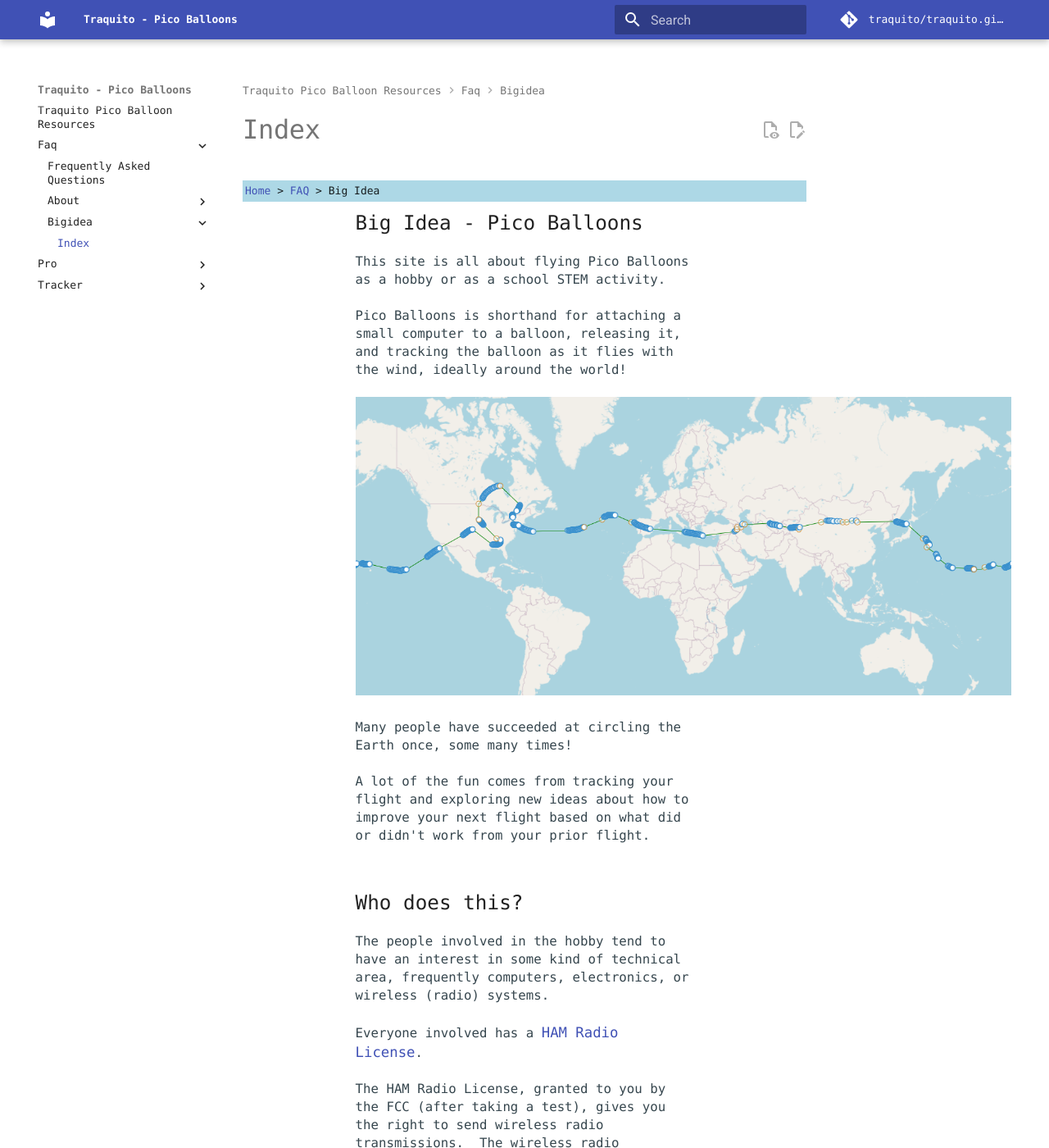
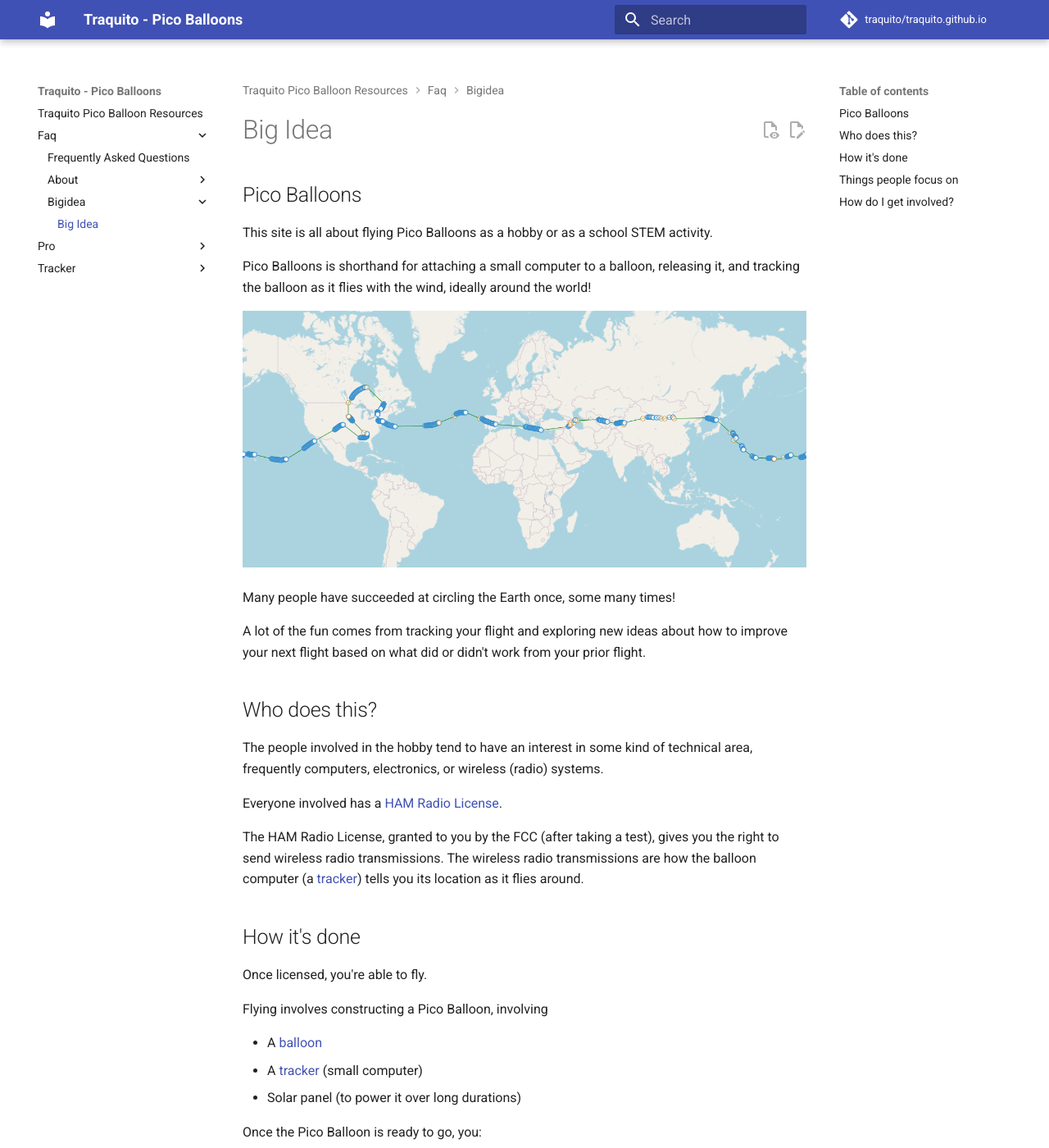
Before and after one commit to traquito/traquito.github.io, an MkDocs documentation site: the page built from docs/faq/bigidea/README.md, in a window 1280 px wide and 1400 px high. Shown: the whole window at 82% size. Built offline with MkDocs 1.6.1 and Material for MkDocs 9.7.7, drawn with Linux system fonts in a browser that asks for light colours; comment, search, counter and statistics services are not loaded; some of the changed text lies outside the part shown.

Commit message:
faq/bigidea/ index now markdown

```diff
--- a/docs/faq/bigidea/README.md
+++ b/docs/faq/bigidea/README.md
@@ -1,80 +1,48 @@
-<!DOCTYPE html>
-<html lang="en">
-  <head>
-    <meta charset="utf-8">
-    <title>Big Idea - Traquito</title>
+# Big Idea
 
-    <!-- Google tag (gtag.js) -->
-    <script async src="https://www.googletagmanager.com/gtag/js?id=G-07H1M3KB40"></script>
-    <script>
-        window.dataLayer = window.dataLayer || [];
-        function gtag(){dataLayer.push(arguments);}
-        gtag('js', new Date());
+## Pico Balloons
 
-        gtag('config', 'G-07H1M3KB40');
-        </script>
-
-<link rel="stylesheet" type="text/css" href="/css/traquito.css">
-<style>
-</style>
-  </head>
-  <body>
-    <div class="linkbar">
-        <a href="/" target="_blank">Home</a> > <a href="/faq" target="_blank">FAQ</a> > Big Idea
-    </div>
-
-    <section class="allcontent">
-
-        <section class="content">
-            <span class="heading">Big Idea - Pico Balloons</span>
-            <pre class="text">
 This site is all about flying Pico Balloons as a hobby or as a school STEM activity.
 
 Pico Balloons is shorthand for attaching a small computer to a balloon, releasing it, and tracking the balloon as it flies with the wind, ideally around the world!
 
-<a href="/search/spots/dashboard/?band=20m&channel=269&callsign=KD2KDD&limit=2000&dtGte=2023-05-08&dtLte=2023-06-01" target="_blank"><img src="around_the_world.png"></a>
+[![](around_the_world.png)](/search/spots/dashboard/?band=20m&channel=269&callsign=KD2KDD&limit=2000&dtGte=2023-05-08&dtLte=2023-06-01)
 
 Many people have succeeded at circling the Earth once, some many times!
 
 A lot of the fun comes from tracking your flight and exploring new ideas about how to improve your next flight based on what did or didn't work from your prior flight.
-            </pre>
-        </section>
 
-        <section class="content">
-            <span class="heading">Who does this?</span>
-            <pre class="text">
+
+## Who does this?
+
 The people involved in the hobby tend to have an interest in some kind of technical area, frequently computers, electronics, or wireless (radio) systems.
 
-Everyone involved has a <a href="https://www.arrl.org/ham-radio-licenses" target="_blank">HAM Radio License</a>.
+Everyone involved has a [HAM Radio License](https://www.arrl.org/ham-radio-licenses).
 
-The HAM Radio License, granted to you by the FCC (after taking a test), gives you the right to send wireless radio transmissions.  The wireless radio transmissions are how the balloon computer (a <a href="/tracker" target="_blank">tracker</a>) tells you its location as it flies around.
-            </pre>
-        </section>
+The HAM Radio License, granted to you by the FCC (after taking a test), gives you the right to send wireless radio transmissions.  The wireless radio transmissions are how the balloon computer (a [tracker](/tracker)) tells you its location as it flies around.
 
-        <section class="content">
-            <span class="heading">How it's done</span>
-            <pre class="text">
+
+## How it's done
+
 Once licensed, you're able to fly.
 
 Flying involves constructing a Pico Balloon, involving
-<ul>
-<li>A <a href="/faq/balloons/buying/" target="_blank">balloon</a></li>
-<li>A <a href="/tracker" target="_blank">tracker</a> (small computer)</li>
-<li>Solar panel (to power it over long durations)</li>
-</ul>
+
+*   A [balloon](/faq/balloons/buying/)
+*   A [tracker](/tracker) (small computer)
+*   Solar panel (to power it over long durations)
+
 Once the Pico Balloon is ready to go, you:
-<ul>
-<li>Select a <a href="/faq/channels" target="_blank">channel</a></li>
-<li><a href="/trackergui" target="_blank">Configure</a> the tracker</li>
-<li><a href="https://www.picoballoons.com/trackers/wspr-launch-process" target="_blank">Launch</a> it</li>
-<li><a href="/search/spots/dashboard/?band=20m&channel=269&callsign=KD2KDD&limit=2000&dtGte=2023-05-08&dtLte=2023-06-01" target="_blank">Track</a> it</li>
-</ul>
-            </pre>
-        </section>
 
-        <section class="content">
-            <span class="heading">Things people focus on</span>
-            <pre class="text">
+*   Select a [channel](/faq/channels)
+*   [Configure](/trackergui) the tracker
+*   [Launch](https://www.picoballoons.com/trackers/wspr-launch-process) it
+*   [Track](/search/spots/dashboard/?band=20m&channel=269&callsign=KD2KDD&limit=2000&dtGte=2023-05-08&dtLte=2023-06-01) it
+
+
+
+## Things people focus on
+
 Because the balloon flies around without control, avoiding bad weather is a big task.
 
 To do that, flights tend to try to reach high altitudes (around 40,000 feet / 12,000 meters) in the hopes of simply flying above the storms.  Reaching higher altitudes means 1) bigger balloons and 2) lighter trackers.
@@ -82,29 +50,12 @@ To do that, flights tend to try to reach high altitudes (around 40,000 feet / 12
 So people like making smaller and lighter trackers, as well as trying out different solar panel configurations to see what gets them the best performance.
 
 There are many aspects beyond this as well.  Join the forum and find out what appeals to you!
-            </pre>
-        </section>
 
 
-        <section class="content">
-            <span class="heading">How do I get involved?</span>
-            <pre class="text">
-Read the <a href="/faq/about" target="_blank">About</a> page to learn about the online forum, sign up to the forum, read some posts, and make some posts of your own!
+## How do I get involved?
+
+Read the [About](/faq/about) page to learn about the online forum, sign up to the forum, read some posts, and make some posts of your own!
 
 Browse the other pages on this site.
 
-Read about pico balloons on the internet or <a href="https://picoballoons.com" target="_blank">https://picoballoons.com</a>.
-            </pre>
-        </section>
-
-    </section>
-
-    <br/><br/><br/>
-    <br/><br/><br/>
-    <br/><br/><br/>
-    <br/><br/><br/>
-    <br/><br/><br/>
-    <br/><br/><br/>
-
-  </body>
-</html>
+Read about pico balloons on the internet or [https://picoballoons.com](https://picoballoons.com).
```
